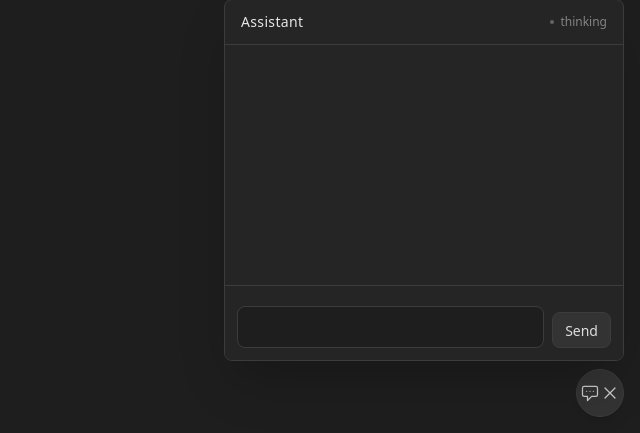
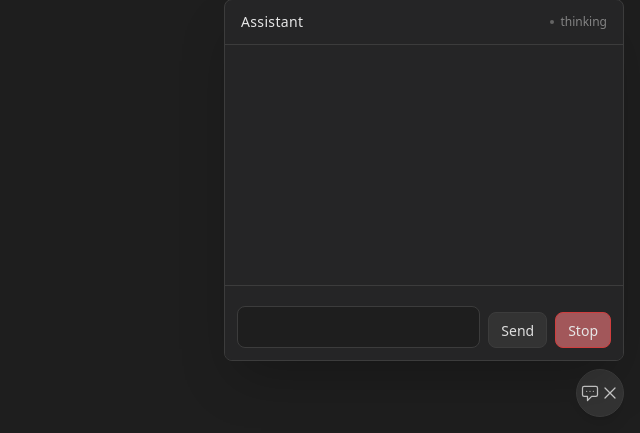
Before and after one commit to CallMeMhz/hypane, a FastAPI app: template app/templates/dashboard.html in a window 1280 px wide. Shown: the part 367-800 px from the top of the page, without its empty margins (640-1280 px from the left). Run offline with FastAPI, Linux system fonts and the light colour scheme; the template is opened without the code that fills it, so the values that code supplies are empty; style sheets or scripts are compiled from the project's sources.

Commit message:
feat: add stop button to abort streaming chat responses

```diff
--- a/app/templates/components/chat_box.html
+++ b/app/templates/components/chat_box.html
@@ -135,14 +135,21 @@
           ></div>
         </div>
 
-        <!-- Send button -->
+        <!-- Send/Stop button -->
         <button
+          x-show="!loading"
           @click="send"
           class="btn btn-primary flex-shrink-0 h-9 px-3 text-sm"
-          :disabled="loading"
-          :class="{ 'opacity-50 cursor-not-allowed': loading }"
         >
           Send
+        </button>
+        <button
+          x-show="loading"
+          @click="stop"
+          class="btn flex-shrink-0 h-9 px-3 text-sm"
+          style="background: var(--kb-red-dim); border: 1px solid var(--kb-red); color: var(--kb-white-text-1);"
+        >
+          Stop
         </button>
       </div>
     </div>
--- a/frontend/src/main.js
+++ b/frontend/src/main.js
@@ -111,6 +111,7 @@ Alpine.data('chatBox', () => ({
   currentMessageIndex: -1,
   cardRefs: [], // [{id, title, html}, ...]
   sessionId: generateSessionId(), // Unique session for this browser tab
+  abortController: null, // For stopping requests
 
   toggle() {
     this.open = !this.open
@@ -146,6 +147,22 @@ Alpine.data('chatBox', () => ({
     return window.renderMarkdown(text)
   },
 
+  stop() {
+    if (this.abortController) {
+      this.abortController.abort()
+      this.abortController = null
+    }
+    this.loading = false
+    // Add a note that generation was stopped
+    if (this.currentMessageIndex >= 0 && this.messages[this.currentMessageIndex]) {
+      const msg = this.messages[this.currentMessageIndex]
+      if (msg.content) {
+        msg.content += '\n\n*(stopped)*'
+      }
+    }
+    this.currentMessageIndex = -1
+  },
+
   async send() {
     const text = this.getInputText()
     if ((!text && this.cardRefs.length === 0) || this.loading) return
@@ -179,6 +196,9 @@ Alpine.data('chatBox', () => ({
     this.loading = true
     this.currentMessageIndex = -1
 
+    // Create abort controller for this request
+    this.abortController = new AbortController()
+
     try {
       // POST request with JSON body
       const response = await fetch('/chat/stream', {
@@ -187,7 +207,8 @@ Alpine.data('chatBox', () => ({
         body: JSON.stringify({
           message: userMessage,
           session_id: this.sessionId
-        })
+        }),
+        signal: this.abortController.signal
       })
       const reader = response.body.getReader()
       const decoder = new TextDecoder()
@@ -216,10 +237,16 @@ Alpine.data('chatBox', () => ({
         }
       }
     } catch (error) {
-      console.error('Chat error:', error)
-      this.messages.push({ role: 'assistant', content: '抱歉，连接出错了。' })
+      if (error.name === 'AbortError') {
+        // User stopped the request - already handled in stop()
+        console.log('Request aborted by user')
+      } else {
+        console.error('Chat error:', error)
+        this.messages.push({ role: 'assistant', content: '抱歉，连接出错了。' })
+      }
     } finally {
       this.loading = false
+      this.abortController = null
       this.scrollToBottom()
     }
   },
```
